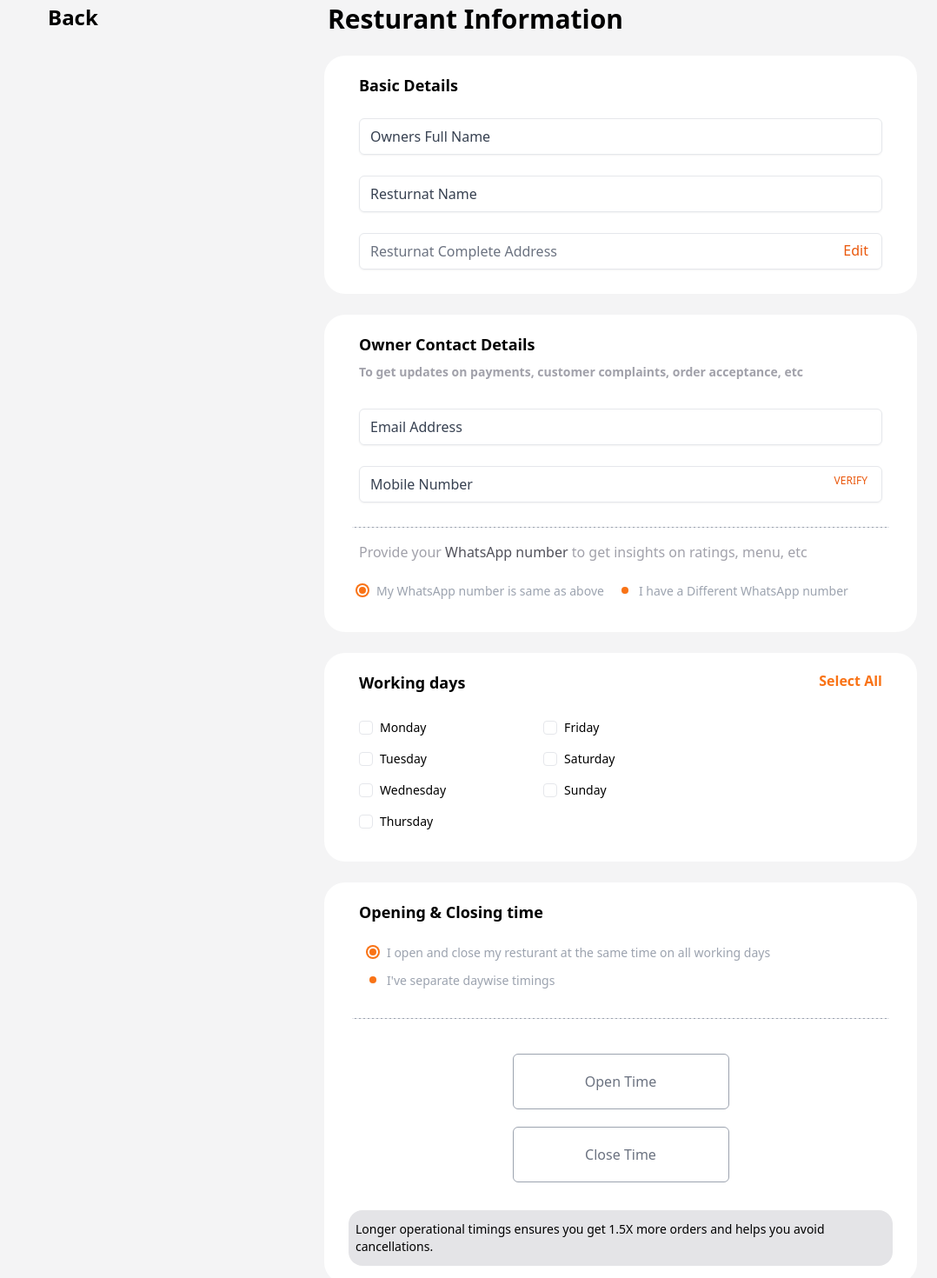
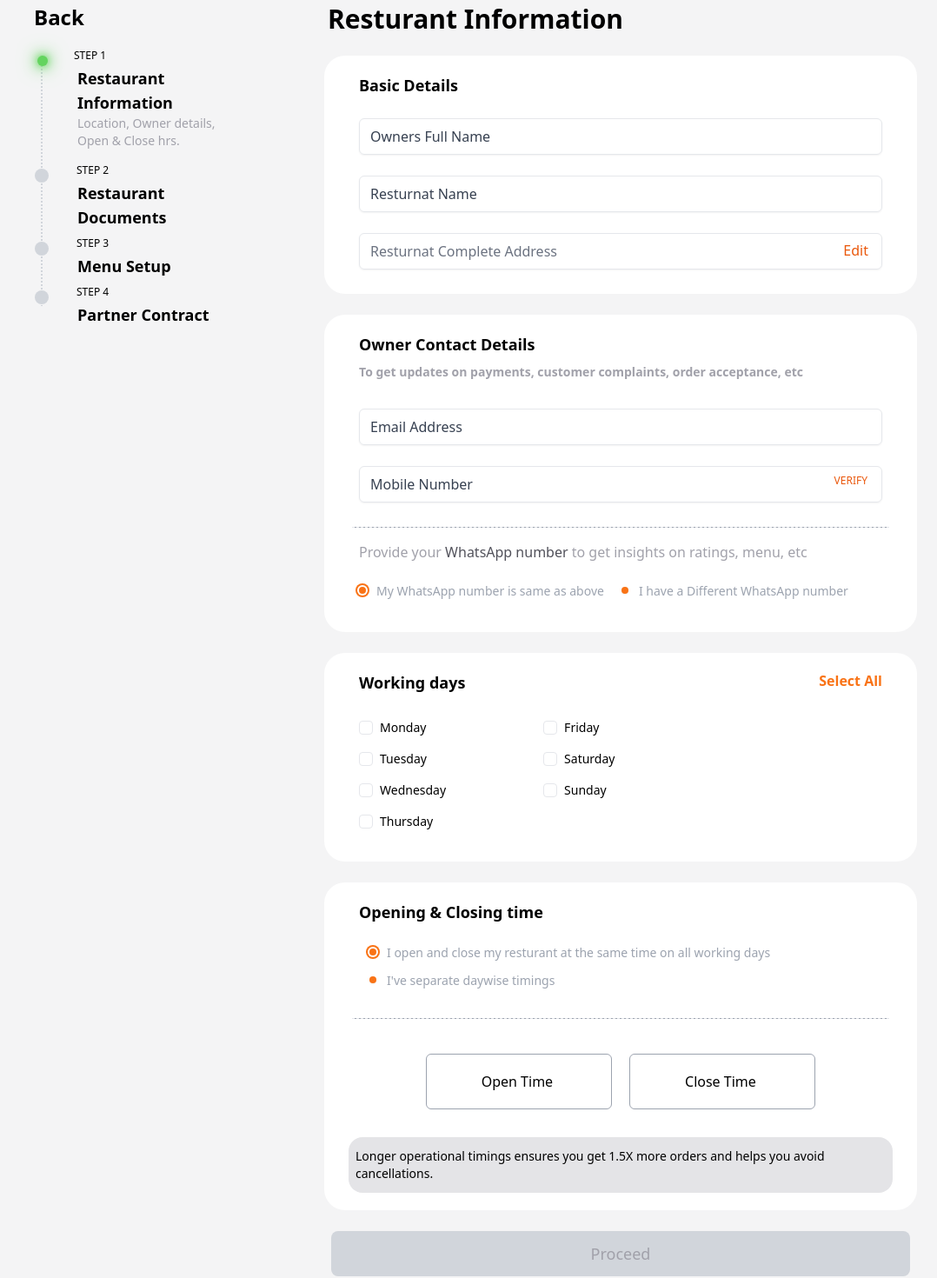
Before and after one commit to Phinix-BI/Feedzzy, a React (Vite) app in the folder client/: page /resturant/register/basicInformation in a window 1280 px wide. Shown: the part 120-1590 px from the top of the page at 87% size, without its empty margins (65-1143 px from the left). Built offline with nearby package versions, Linux system fonts and the light colour scheme.

Commit message:
Add glowing circle animation and TimeLine component

```diff
--- a/client/src/components/ResturantPages/RegisterPages/BasicInformation/BasicInformation.tsx
+++ b/client/src/components/ResturantPages/RegisterPages/BasicInformation/BasicInformation.tsx
@@ -4,6 +4,7 @@ import BasicDetails from "../Register1/BasicDetails/BasicDetails.tsx";
 import Owners_Contact_Details from "../Register1/Owner_Contact_Details/Owner_Contact_Details.tsx";
 import OpeningDates from "../Register1/OpeningDates/OpeningDates.tsx";
 import Opening_Closing_Time from "../Register1/Opening_Closing_Time/Opening_Closing_Time.tsx";
+import TimeLine from "../TimeLine/TimeLine.tsx";
 
 function BasicInformation() {
   const [ownerFullName, setOwnerFullName] = useState<string>("");
@@ -26,13 +27,13 @@ function BasicInformation() {
                 <div className="grid grid-cols-1 gap-4 lg:grid-cols-4 lg:gap-6 ">
 
                   <div className="h-fit bg-white-200">
-                    <div className="font-semibold text-2xl px-6 py-4 my-3">
+                    <div className="font-semibold text-2xl px-2 py-4 my-3">
                       <h1>Back</h1>
                     </div>
-
+                    <TimeLine />
                   </div>
 
-                  <div className="h-fit bg-white-200  lg:col-span-3 px-12 ">
+                  <div className="h-fit bg-white-200 mb-8 lg:col-span-3 px-12 ">
 
                     <div className="font-bold text-3xl px-5 pt-4  my-3">
                       <h1>Resturant Information</h1>
@@ -43,6 +44,9 @@ function BasicInformation() {
                     onChangeWhatsappNumber={setWhatsappNumber} isDiffWhatsappNumber={isDiffWhastappNumber} onChangeIsDiffWhatsappNumber={setIsDiffWhatsappNumber} />
                     <OpeningDates checkedDays={checkedDays} setCheckedDays={setCheckedDays} />
                     <Opening_Closing_Time />
+                    <div className="mt-4 mx-6 py-3  bg-gray-300 text-zinc-400 text-center text-lg text-bold rounded-lg">
+                      Proceed
+                    </div>
                   </div>
 
 
--- a/client/src/components/ResturantPages/RegisterPages/Register1/TimePicker/TimePicker.tsx
+++ b/client/src/components/ResturantPages/RegisterPages/Register1/TimePicker/TimePicker.tsx
@@ -1,46 +1,90 @@
-import React, { useState } from 'react';
-
+import React, { useState, useEffect, useRef } from 'react';
 
 const TimePicker: React.FC = () => {
     const [showOpeningPicker, setShowOpeningPicker] = useState(false);
     const [showClosingPicker, setShowClosingPicker] = useState(false);
+    const [openingTime, setOpeningTime] = useState('Open Time');
+    const [closingTime, setClosingTime] = useState('Close Time');
+    const [openingAmPm, setOpeningAmPm] = useState('');
+    const [closingAmPm, setClosingAmPm] = useState('');
+    const openingRef = useRef<HTMLDivElement>(null);
+    const closingRef = useRef<HTMLDivElement>(null);
+
+    useEffect(() => {
+        const handleClickOutside = (event: MouseEvent) => {
+            if (
+                openingRef.current &&
+                !openingRef.current.contains(event.target as Node) &&
+                closingRef.current &&
+                !closingRef.current.contains(event.target as Node)
+            ) {
+                setShowOpeningPicker(false);
+                setShowClosingPicker(false);
+            }
+        };
+
+        document.addEventListener('mousedown', handleClickOutside);
+        return () => {
+            document.removeEventListener('mousedown', handleClickOutside);
+        };
+    }, []);
 
     const toggleOpeningPicker = () => {
         setShowOpeningPicker(!showOpeningPicker);
-        if (!showOpeningPicker) {
-            setShowClosingPicker(false);
-        }
+        setShowClosingPicker(false);
     };
 
     const toggleClosingPicker = () => {
         setShowClosingPicker(!showClosingPicker);
-        if (!showClosingPicker) {
-            setShowOpeningPicker(false);
-        }
+        setShowOpeningPicker(false);
+    };
+
+    const handleOpeningTimeChange = (event: React.ChangeEvent<HTMLInputElement>) => {
+        setOpeningTime(event.target.value);
+        setShowOpeningPicker(false);
+    };
+
+    const handleClosingTimeChange = (event: React.ChangeEvent<HTMLInputElement>) => {
+        setClosingTime(event.target.value);
+        setShowClosingPicker(false);
+    };
+
+    const handleOpeningAmPmChange = (event: React.ChangeEvent<HTMLSelectElement>) => {
+        setOpeningAmPm(event.target.value);
+    };
+
+    const handleClosingAmPmChange = (event: React.ChangeEvent<HTMLSelectElement>) => {
+        setClosingAmPm(event.target.value);
     };
 
     return (
         <div className='time-picker mt-10 mx-auto pb-8 max-w-md'>
-            <div className='flex flex-col items-center gap-5'>
-                <label htmlFor="opening" className='sr-only'>Opening Time</label>
-                <div className="relative">
-                    <input type="text" id="opening" placeholder="Open Time" readOnly onClick={toggleOpeningPicker} className="border-1 h-16 w-full border-gray-400 rounded-md px-2 py-1 text-center cursor-pointer" />
+            <div className='flex flex-row items-center justify-between gap-5'>
+                <div className="relative" ref={openingRef}>
+                    <input type="text" id="opening" placeholder="Open Time" value={`${openingTime} ${openingAmPm}`} readOnly={!showOpeningPicker} onClick={toggleOpeningPicker} className={`border-1 h-16 w-full border-gray-400 rounded-md px-2 py-1 text-center cursor-pointer ${showOpeningPicker ? 'sr-only' : ''}`} />
                     {showOpeningPicker && (
                         <div className="time-picker-overlay">
                             <div className="time-picker-dropdown">
-                                <input type="time" className="w-full h-10 px-2 py-1" placeholder='open time' />
+                                <input type="time" title='openTime' className="w-full h-10 px-2 py-1" value={openingTime} onChange={handleOpeningTimeChange} onClick={(e) => e.stopPropagation()} />
+                                <select title="timeAmPM" className="sr-only" value={openingAmPm} onChange={handleOpeningAmPmChange}>
+                                    <option value="AM">AM</option>
+                                    <option value="PM">PM</option>
+                                </select>
                             </div>
                         </div>
                     )}
                 </div>
 
-                <label htmlFor="closing" className='sr-only'>Closing Time</label>
-                <div className="relative">
-                    <input type="text" id="closing" placeholder="Close Time" readOnly onClick={toggleClosingPicker} className="border-1 h-16 w-full border-gray-400 rounded-md px-2 py-1 text-center cursor-pointer" />
+                <div className="relative" ref={closingRef}>
+                    <input type="text" id="closing" placeholder="Close Time" value={`${closingTime} ${closingAmPm}`} readOnly={!showClosingPicker} onClick={toggleClosingPicker} className={`border-1 h-16 w-full border-gray-400 rounded-md px-2 py-1 text-center cursor-pointer ${showClosingPicker ? 'sr-only' : ''}`} />
                     {showClosingPicker && (
                         <div className="time-picker-overlay">
                             <div className="time-picker-dropdown">
-                                <input type="time" className="w-full h-10 px-2 py-1" placeholder='close time' />
+                                <input type="time" title='CloseTime' className="w-full h-10 px-2 py-1" value={closingTime} onChange={handleClosingTimeChange} onClick={(e) => e.stopPropagation()} />
+                                <select title="timeAmPM" value={closingAmPm} className='sr-only' onChange={handleClosingAmPmChange}>
+                                    <option value="AM">AM</option>
+                                    <option value="PM">PM</option>
+                                </select>
                             </div>
                         </div>
                     )}
--- /dev/null
+++ b/client/src/components/ResturantPages/RegisterPages/TimeLine/TimeLine.tsx
@@ -0,0 +1,71 @@
+import React from 'react';
+
+const TimeLine: React.FC = () => {
+  return (
+    <div className='ml-4'>
+      <ol className="border-s-2 h-auto border-dotted border-gray-300 border-primary dark:border-primary-500">
+        {/* First item */}
+        <li>
+          <div className="flex-start flex items-center">
+            <div className="-ms-[9px] -mt-2 me-3 flex h-4 w-4 items-center justify-center rounded-full bg-primary dark:bg-primary-500 bg-gray-300 sr-only"></div>
+           {/* Glowing green circle */}
+           <div className="glowing-circle bg-green-500 -ms-[6px] -mt-2 me-3 flex items-center justify-center"></div>
+
+             <p className='-mt-2 ml-5 mb-3 text-xs'>STEP 1</p>
+          </div>
+          <div className="mb-2 ms-10 pb-2">
+            <h4 className="-mt-2 text-lg font-semibold">Restaurant Information</h4>
+            <p className="mb-2 text-sm text-zinc-400">
+              Location, Owner details, Open & Close hrs.
+            </p>
+          </div>
+        </li>
+
+        {/* Second item */}
+        <li>
+          <div className="flex-start flex items-center">
+            <div className="-ms-[9px] -mt-2 me-3 flex h-4 w-4 items-center justify-center rounded-full bg-primary dark:bg-primary-500 bg-gray-300"></div>
+             <p className='-mt-2 ml-5 mb-3 text-xs'>STEP 2</p>
+          </div>
+          <div className="mb-2 ms-10 pb-2">
+            <h4 className="-mt-2 text-lg font-semibold">Restaurant Documents</h4>
+            <p className="mb-2  text-sm text-neutral-600 dark:text-neutral-300 sr-only">
+              Location, Owner details, Open & Close hrs.
+            </p>
+          </div>
+        </li>
+
+        {/* Third item */}
+        <li>
+          <div className="flex-start flex items-center">
+            <div className="-ms-[9px] -mt-2 me-3 flex h-4 w-4 items-center justify-center rounded-full bg-primary dark:bg-primary-500 bg-gray-300"></div>
+             <p className='-mt-2 ml-5 mb-3 text-xs'>STEP 3</p>
+          </div>
+          <div className="mb-2 ms-10 pb-2">
+            <h4 className="-mt-2 text-lg font-semibold">Menu Setup</h4>
+            <p className="mb-2  text-sm text-neutral-600 dark:text-neutral-300 sr-only">
+              Location, Owner details, Open & Close hrs.
+            </p>
+          </div>
+        </li>
+
+        <li>
+          <div className="flex-start flex items-center">
+            <div className="-ms-[9px] -mt-2 me-3 flex h-4 w-4 items-center justify-center rounded-full bg-primary dark:bg-primary-500 bg-gray-300"></div>
+             <p className='-mt-2 ml-5 mb-3 text-xs'>STEP 4</p>
+          </div>
+          <div className="mb-2 ms-10 pb-2">
+            <h4 className="-mt-2 text-lg font-semibold">Partner Contract</h4>
+            <p className=" text-sm text-neutral-700 dark:text-neutral-500 sr-only">
+              Location, Owner details, Open & Close hrs.
+            </p>
+          </div>
+        </li>
+      </ol>
+        <div className='w-7 h-12 bg-zinc-100 relative bottom-10 right-2'></div>
+
+    </div>
+  );
+};
+
+export default TimeLine;
--- a/client/src/styles.css
+++ b/client/src/styles.css
@@ -2,3 +2,26 @@
 @import 'tailwindcss/components';
 @import 'tailwindcss/utilities';
 /* @import 'tailwindcss/forms'; */
+
+
+/* Glowing circle */
+@keyframes glow {
+    0% {
+      box-shadow: 0 0 5px #64D45F, 0 0 10px #64D45F, 0 0 15px #64D45F;
+    }
+    50% {
+      box-shadow: 0 0 10px #64D45F, 0 0 20px #64D45F, 0 0 30px #64D45F;
+    }
+    100% {
+      box-shadow: 0 0 5px #64D45F, 0 0 10px #64D45F, 0 0 15px #64D45F;
+    }
+  }
+
+  .glowing-circle {
+    width: 12px;
+    height: 12px;
+    border-radius: 50%;
+    background-color: #64D45F; /* Adjust the color as needed */
+    animation: glow 1.5s infinite alternate; /* Adjust animation duration and timing as needed */
+    margin-right: 10px; /* Adjust the margin as needed */
+  }
```
